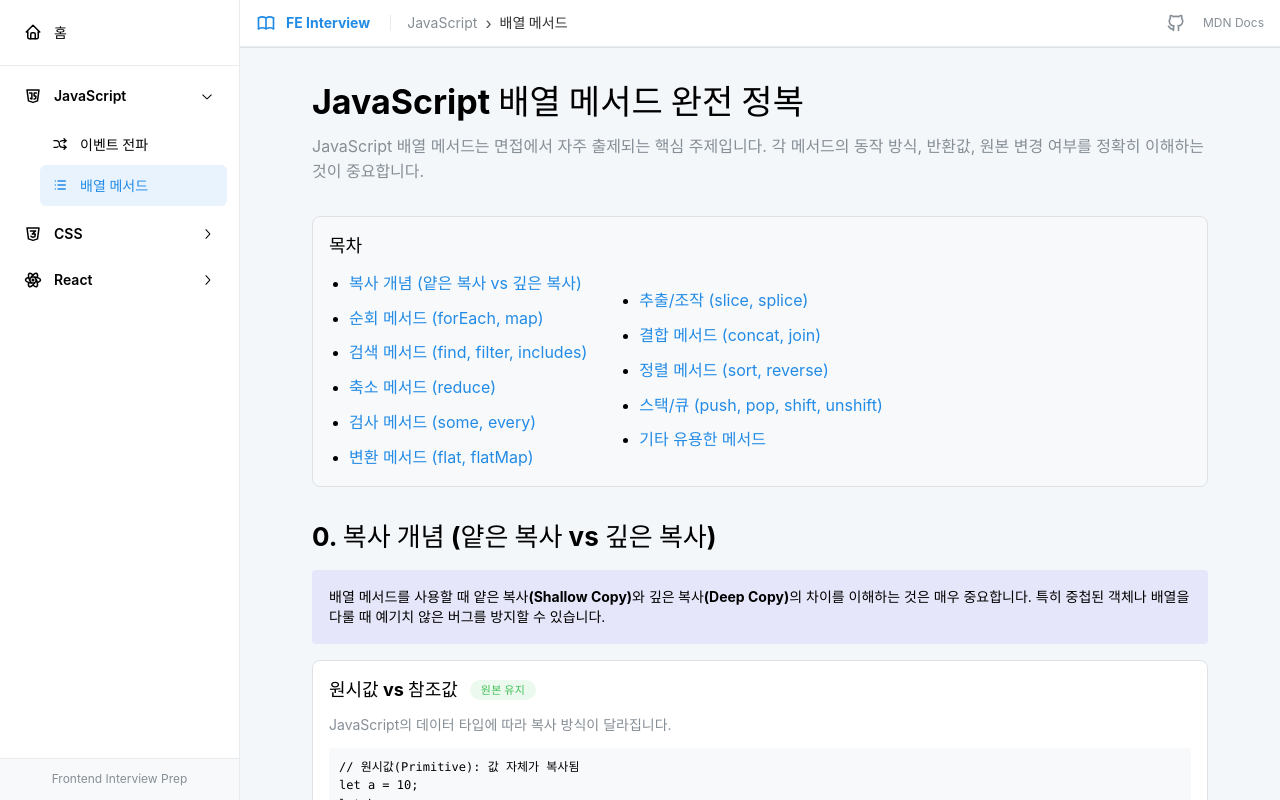
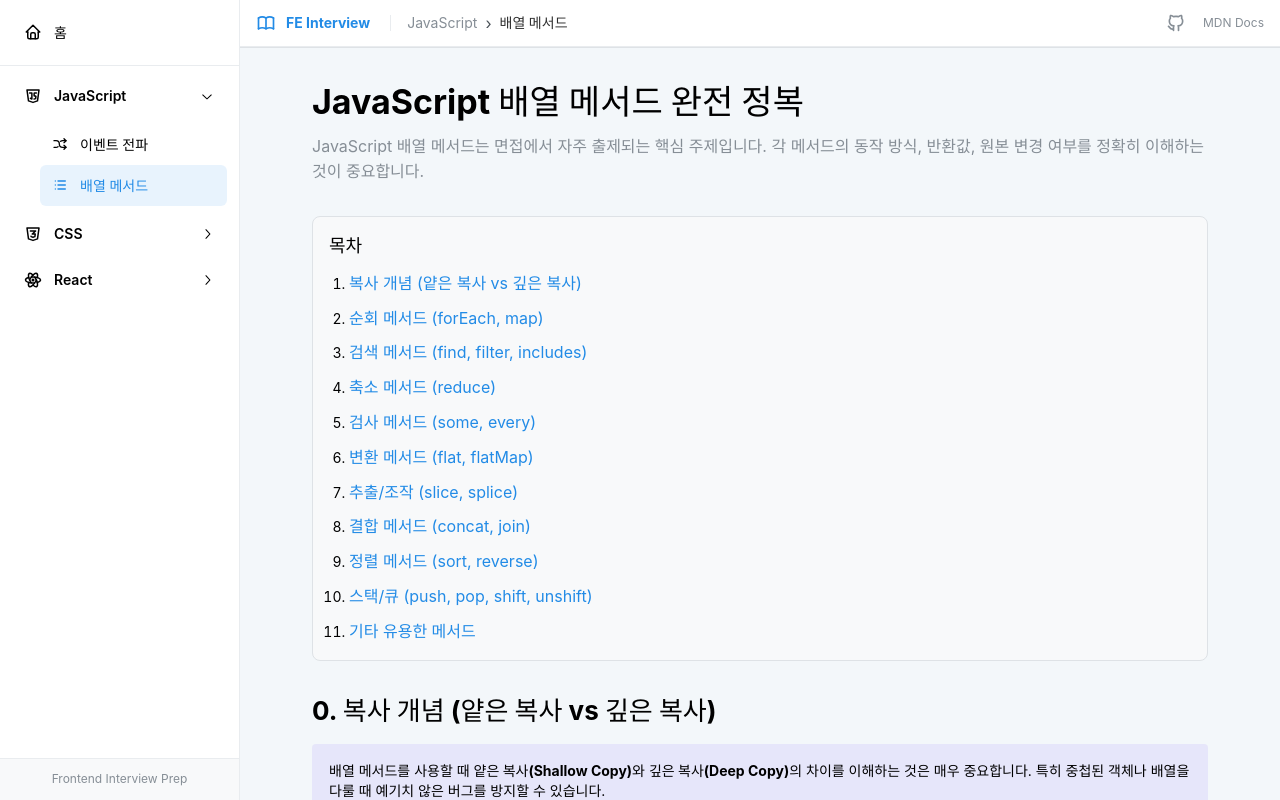
Before and after one commit to rebi13/inbox, a React (Vite) app: page /js/array-methods in a window 1280 px wide. Shown: the top 800 px of the page. Built offline with nearby package versions, Linux system fonts and the light colour scheme.

Commit message:
Feature: ordered list로 변경, affix 추가

```diff
--- a/src/pages/js/ArrayMethods.tsx
+++ b/src/pages/js/ArrayMethods.tsx
@@ -12,7 +12,13 @@ import {
   Box,
   Container,
   Group,
+  Affix,
+  Transition,
+  ActionIcon,
+  rem,
 } from "@mantine/core";
+import { useWindowScroll } from "@mantine/hooks";
+import { IconArrowUp } from "@tabler/icons-react";
 import type { ReactNode } from "react";
 
 type SectionProps = {
@@ -40,6 +46,8 @@ const Section = ({ title, description, mutates, children }: SectionProps) => (
 );
 
 const ArrayMethodsPage = () => {
+  const [scroll, scrollTo] = useWindowScroll();
+
   const tableData = [
     ["forEach", "undefined", "X", "단순 순회"],
     ["map", "새 배열", "X", "변환"],
@@ -80,20 +88,15 @@ const ArrayMethodsPage = () => {
           <Title order={4} mb="sm">
             목차
           </Title>
-          <Group gap="xl">
-            <List size="sm" spacing="xs">
+          <List type="ordered" size="sm" spacing="xs">
             <List.Item>
-                <Anchor href="#copy">
-                  복사 개념 (얕은 복사 vs 깊은 복사)
-                </Anchor>
+              <Anchor href="#copy">복사 개념 (얕은 복사 vs 깊은 복사)</Anchor>
             </List.Item>
             <List.Item>
               <Anchor href="#iteration">순회 메서드 (forEach, map)</Anchor>
             </List.Item>
             <List.Item>
-                <Anchor href="#search">
-                  검색 메서드 (find, filter, includes)
-                </Anchor>
+              <Anchor href="#search">검색 메서드 (find, filter, includes)</Anchor>
             </List.Item>
             <List.Item>
               <Anchor href="#reduce">축소 메서드 (reduce)</Anchor>
@@ -104,8 +107,6 @@ const ArrayMethodsPage = () => {
             <List.Item>
               <Anchor href="#transform">변환 메서드 (flat, flatMap)</Anchor>
             </List.Item>
-            </List>
-            <List size="sm" spacing="xs">
             <List.Item>
               <Anchor href="#extract">추출/조작 (slice, splice)</Anchor>
             </List.Item>
@@ -116,15 +117,12 @@ const ArrayMethodsPage = () => {
               <Anchor href="#order">정렬 메서드 (sort, reverse)</Anchor>
             </List.Item>
             <List.Item>
-                <Anchor href="#stack">
-                  스택/큐 (push, pop, shift, unshift)
-                </Anchor>
+              <Anchor href="#stack">스택/큐 (push, pop, shift, unshift)</Anchor>
             </List.Item>
             <List.Item>
               <Anchor href="#other">기타 유용한 메서드</Anchor>
             </List.Item>
           </List>
-          </Group>
         </Paper>
 
         {/* ===== 복사 개념 ===== */}
@@ -1328,6 +1326,23 @@ console.log(myFilter([1, 2, 3, 4], x => x > 2));  // [3, 4]`}</Code>
           이 페이지가 JavaScript 배열 메서드 학습에 도움이 되길 바랍니다!
         </Text>
       </Stack>
+
+      <Affix position={{ bottom: 20, right: 20 }}>
+        <Transition transition="slide-up" mounted={scroll.y > 0}>
+          {(transitionStyles) => (
+            <ActionIcon
+              style={transitionStyles}
+              onClick={() => scrollTo({ y: 0 })}
+              variant="filled"
+              size="xl"
+              radius="xl"
+              aria-label="맨 위로 이동"
+            >
+              <IconArrowUp style={{ width: rem(20), height: rem(20) }} />
+            </ActionIcon>
+          )}
+        </Transition>
+      </Affix>
     </Container>
   );
 };
```
Lines whose indentation alone changed are shown as unchanged.
